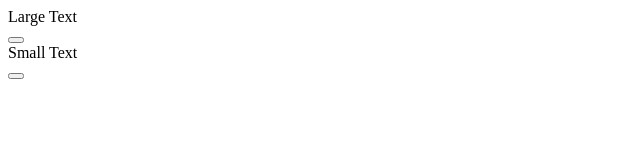
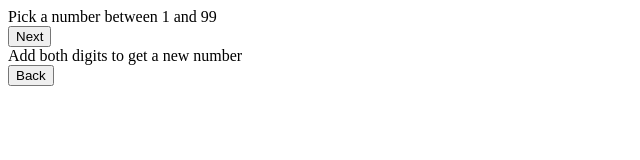
Before and after one commit to WillMcGill/Mind-Reader, a plain HTML site: page index.html in a window 1280 px wide. Shown: the whole page, without its empty margins (0-640 px from the left). Drawn offline with Linux system fonts and the light colour scheme.

Commit message:
added second case

```diff
--- a/index.html
+++ b/index.html
@@ -10,13 +10,13 @@
 </head>
 <body>
 
-    <div class = "largeText">Large Text</div>
+    <div id = "largeText"></div>
 
-    <button class = "squareButton"></button>
+    <button id = "squareButton"></button>
 
-    <div class = "smallText">Small Text</div>
+    <div id = "smallText">Small Text</div>
 
-    <button class = "circleButton"></button>
+    <button id = "circleButton" img src = '/imgs/arrow-alt-circle-up-solid.svg'></button>
 
     <script src = 'main.js'></script>
 
--- a/main.js
+++ b/main.js
@@ -2,14 +2,32 @@
 var stateArray = ["start", "pick", "add", "sub", "reveal", "end"];
 var counter = 0;
 
+var largeText = document.getElementById('largeText');
+var squareButton = document.getElementById('squareButton');
+var smallText = document.getElementById('smallText');
+var circleButton = document.getElementById('circleButton');
+
+
 function render(){
     console.log('render function');
 
-    switch(stateArray[counter]){
+    switch(stateArray[1]){
         case "start":
             console.log('start');
+            largeText.innerHTML = 'I can read your mind';
+            squareButton.style.display = "none";
+            smallText.style.display = "none";
+            circleButton.innerHTML = 'Start';
 
+        case "pick":
+            console.log('pick');
+            largeText.innerHTML = 'Pick a number between 1 and 99';
+            squareButton.innerHTML = 'Next';
+            smallText.innerHTML = 'Add both digits to get a new number';
+            circleButton.innerHTML = 'Back';
     }
+
+
 
 }
 
```
Also changed, not shown: imgs/arrow-alt-circle-up-solid.svg (added).
